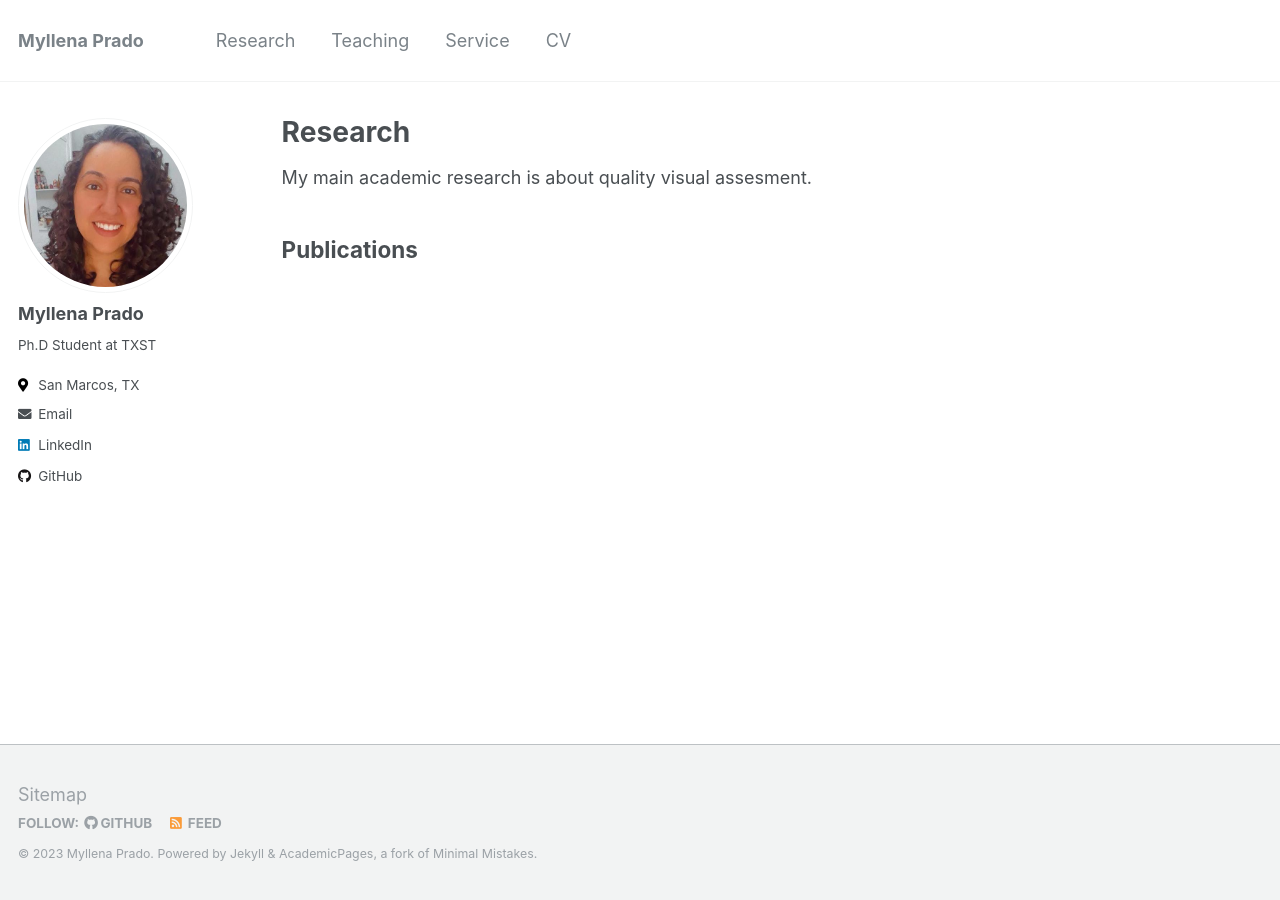
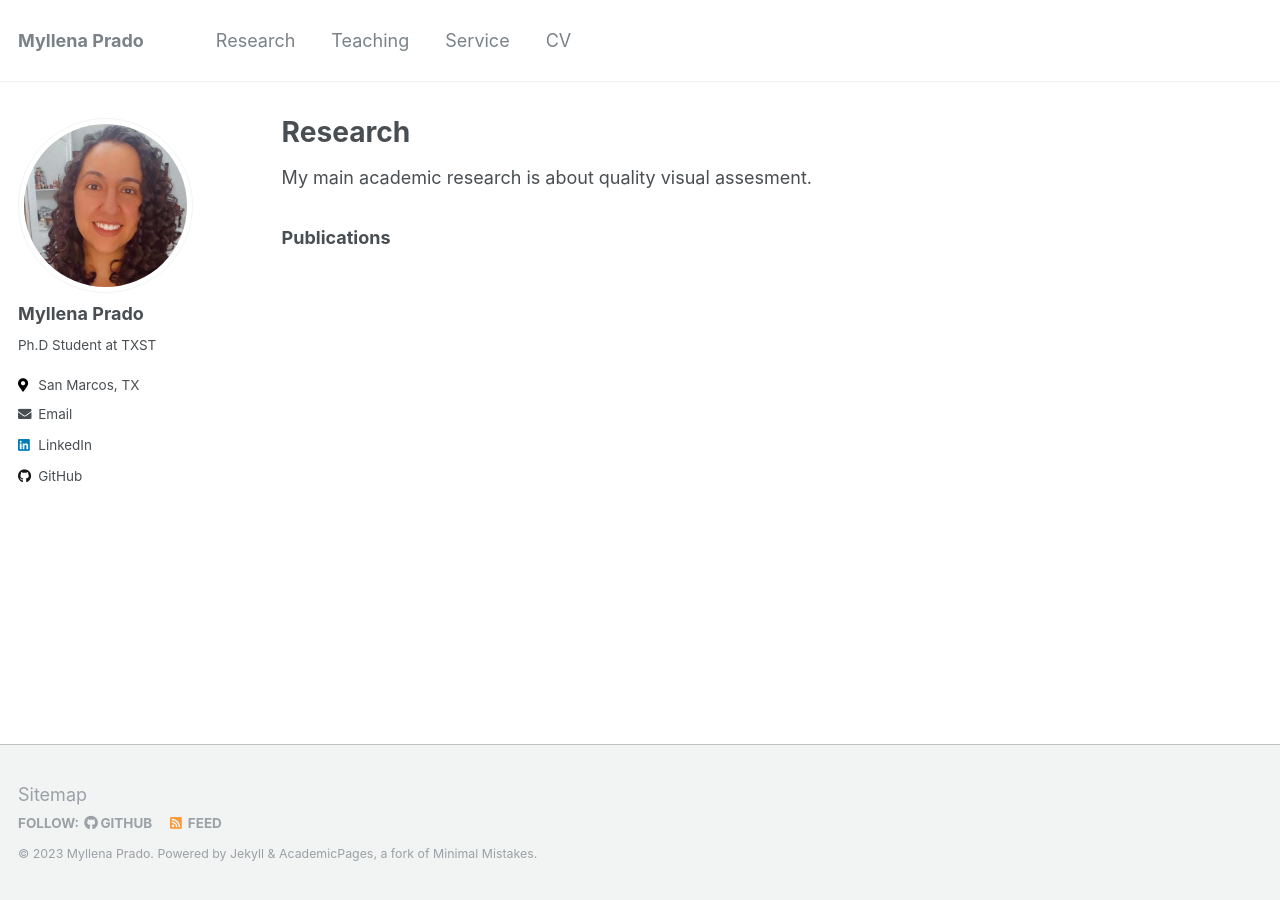
Before and after one commit to MyllenaAPrado/MyllenaAPrado.github.io, a Jekyll site: the page built from _pages/research.md, in a window 1280 px wide. Built offline with Jekyll 4.4.1, drawn with Linux system fonts in a browser that asks for light colours.

Commit message:
title change

```diff
--- a/_pages/research.md
+++ b/_pages/research.md
@@ -7,7 +7,8 @@ author_profile: true
 
 My main academic research is about quality visual assesment.
 
-## Publications
+### Publications
+
 
 {% if author.googlescholar %}
   You can also find my articles on <u><a href="{{author.googlescholar}}">my Google Scholar profile</a>.</u>
```
